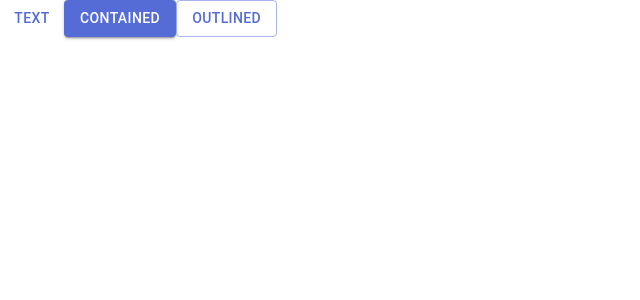
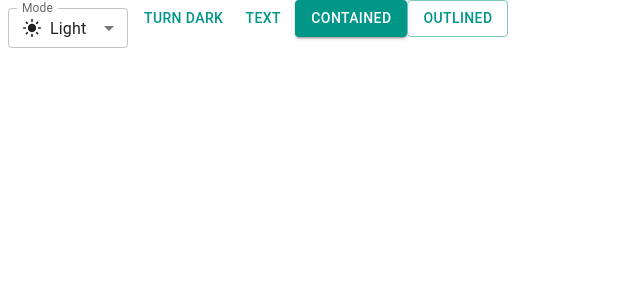
Before and after one commit to hungvjpro1234/trello-website-personal, a React (Vite) app: page / in a window 1280 px wide. Shown: the top 300 px of the page, without its empty margins (0-640 px from the left). Built offline with nearby package versions, Linux system fonts and the light colour scheme.

Commit message:
Complete dark mode and light mode setting

```diff
--- a/package.json
+++ b/package.json
@@ -26,7 +26,7 @@
     "@types/react": "^18.0.28",
     "@types/react-dom": "^18.0.11",
     "@vitejs/plugin-react-swc": "^3.0.0",
-    "eslint": "^8.38.0",
+    "eslint": "^8.57.1",
     "eslint-plugin-react": "^7.32.2",
     "eslint-plugin-react-hooks": "^4.6.0",
     "eslint-plugin-react-refresh": "^0.3.4",
--- a/src/App.jsx
+++ b/src/App.jsx
@@ -2,12 +2,89 @@
 import reactLogo from './assets/react.svg'
 import viteLogo from '/vite.svg'
 import Button from '@mui/material/Button'
+import { useColorScheme } from '@mui/material/styles'
+
+import InputLabel from '@mui/material/InputLabel'
+import MenuItem from '@mui/material/MenuItem'
+import FormControl from '@mui/material/FormControl'
+import Select from '@mui/material/Select'
+
+import LightModeIcon from '@mui/icons-material/LightMode'
+import DarkModeOutlinedIcon from '@mui/icons-material/DarkMode'
+import SettingsBrightnessIcon from '@mui/icons-material/SettingsBrightness';
+
+import { Box, ThemeProvider } from '@mui/material';
+
+// Dùng component select trong MUI lib để tạo được nút select switch mode
+// Cài đặt trong component để chuyển đổi giới trị giữa light và dark mode
+function ModeSelect() {
+  // const [age, setAge] = React.useState('');
+
+  // dùng hook useColorScheme trong MUI lib để chuyển đổi giới trị giữa light và dark mode
+   const { mode, setMode } = useColorScheme()
+
+  // Hàm chuyển đổi giới trị giữa light và dark mode
+  const handleChange = (event) => {
+    const selectedMode = event.target.value
+    setMode(selectedMode)
+  };
+
+  // Nút chuyển đổi giới trị giữa light và dark mode
+  return (
+    <FormControl sx={{ m: 1, minWidth: 120 }} size="small">
+      <InputLabel id="label-select-dark-light-mode">Mode</InputLabel>
+      <Select
+        labelId="select-dark-light-mode"
+        id="demo-select-small"
+        value={mode}
+        label="Mode"
+        onChange={handleChange}
+      >
+        <MenuItem value={"light"}>
+          <Box sx={{ display : 'flex', alignItems: 'center', gap: 1}}>
+            <LightModeIcon fontSize='small'/>
+            Light
+          </Box>
+        </MenuItem>
+
+        <MenuItem value={"dark"}>
+          <Box sx={{ display : 'flex', alignItems: 'center', gap: 1}}>
+            <DarkModeOutlinedIcon fontSize='small'/>
+            Dark
+          </Box>
+        </MenuItem>
+
+        <MenuItem value={"system"}>
+          <Box sx={{ display : 'flex', alignItems: 'center', gap: 1}}>
+            <SettingsBrightnessIcon fontSize='small'/>
+            System
+          </Box>
+        </MenuItem>
+      </Select>
+    </FormControl>
+  )
+}
+
+// Hàm lấy sẵn từ docs của MUI để chuyển đổi giới trị giữa light và dark mode
+// https://v5.mui.com/material-ui/experimental-api/css-theme-variables/migration/
+function ModeToggle() {
+  const { mode, setMode } = useColorScheme()
+  return (
+    <Button
+      onClick={() => {
+        setMode(mode === 'light' ? 'dark' : 'light')
+      }}
+    >
+      {mode === 'light' ? 'Turn dark' : 'Turn light'}
+    </Button>
+  )
+}
 
 function App() {
-  const [count, setCount] = useState(0)
-
   return (
     <>
+      <ModeSelect />
+      <ModeToggle />
       <Button variant="text">Text</Button>
       <Button variant="contained">Contained</Button>
       <Button variant="outlined">Outlined</Button>
--- a/src/theme.js
+++ b/src/theme.js
@@ -1,20 +1,30 @@
-import { createTheme } from '@mui/material/styles';
-import { red } from '@mui/material/colors';
+import { cyan, deepOrange, orange, teal } from '@mui/material/colors'
+import { experimental_extendTheme as extendTheme } from '@mui/material/styles'
 
-// Create a theme instance.
-const theme = createTheme({
-  cssVariables: true,
-  palette: {
-    primary: {
-      main: '#556cd6',
+const theme = extendTheme({
+  // theme được custom
+  colorSchemes: {
+    light: {
+      palette: {
+        primary: {
+          main: teal[500]
+        },
+        secondary: {
+          main: deepOrange[500]
+        }
+      }
     },
-    secondary: {
-      main: '#19857b',
-    },
-    error: {
-      main: red.A400,
-    },
-  },
-});
+    dark: {
+      palette: {
+        primary: {
+          main: cyan[500]
+        },
+        secondary: {
+          main: orange[500]
+        }
+      }
+    }
+  }
+})
 
-export default theme;
+export default theme
```
Also changed, not shown: src/main.jsx (+7 -4 lines), .eslintrc.cjs, 2 other files (tests, documents, lock files or other folders).
